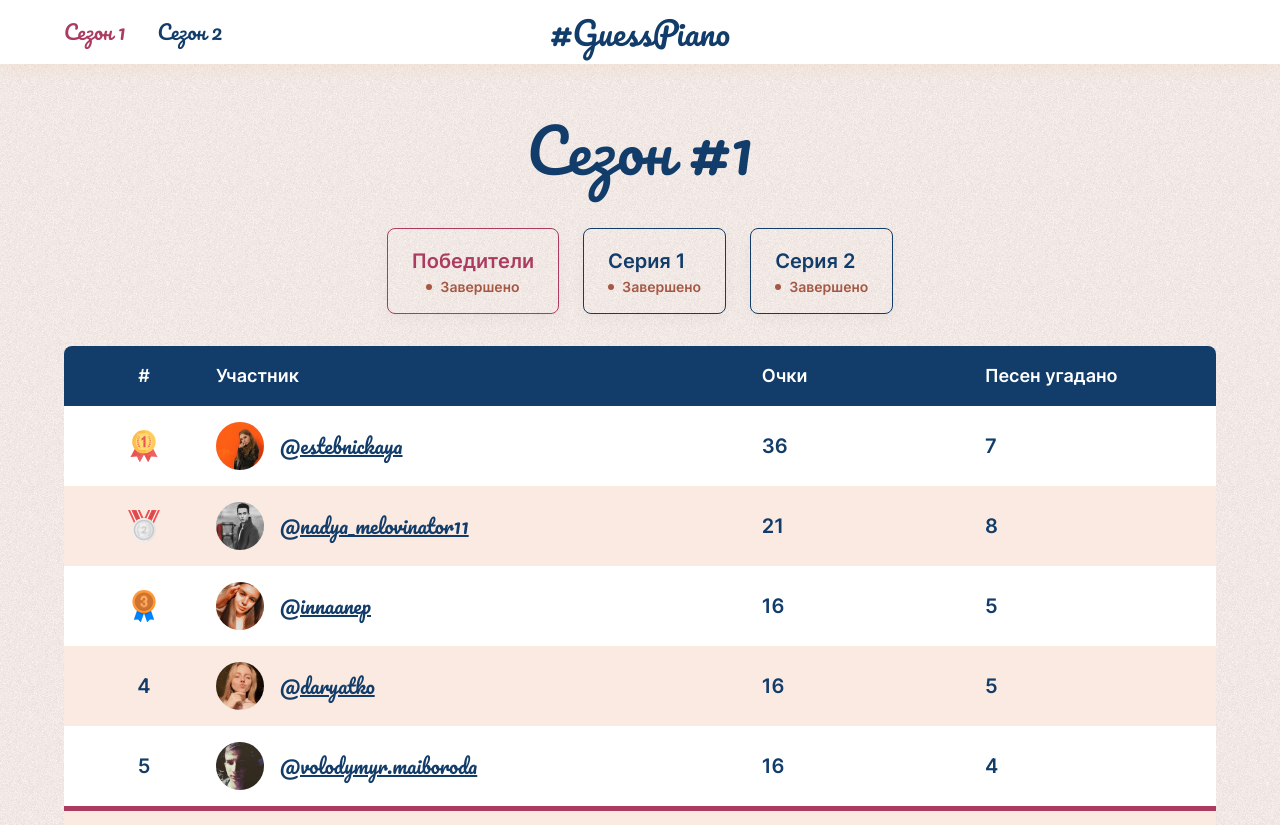
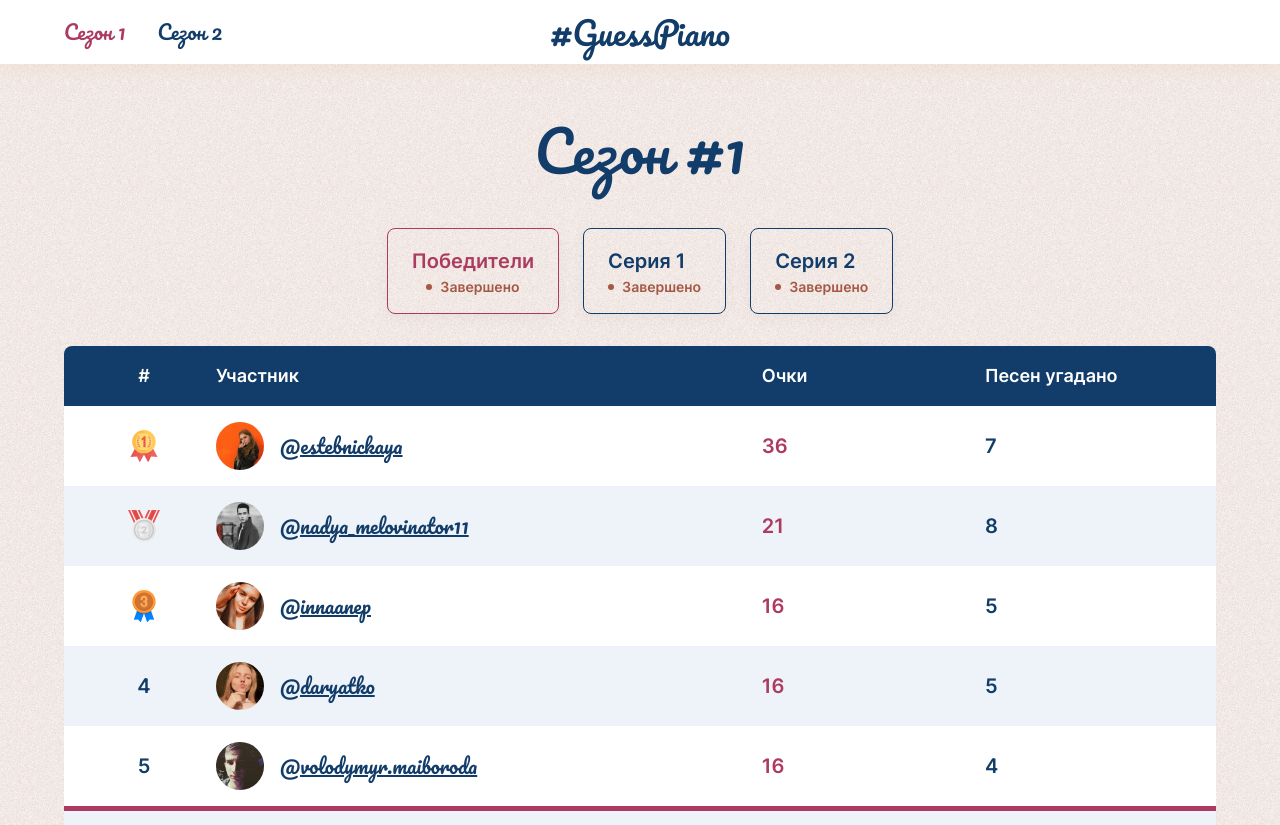
Before and after one commit to ardier16/guess-piano, a Nuxt app: page /season-1 in a window 1280 px wide. Shown: the top 825 px of the page. Built offline with nearby package versions, Linux system fonts and the light colour scheme.

Commit message:
Update mobile styles

```diff
--- a/components/EpisodeViewer.vue
+++ b/components/EpisodeViewer.vue
@@ -11,7 +11,6 @@
     <song-viewer
       v-for="(song, i) in episode.songs"
       :key="i"
-      class="episode-viewer__row table__row"
       :song="song"
       :index="i"
     />
@@ -36,13 +35,7 @@ export default {
 
 .episode-viewer {
   &__row {
-    display: grid;
     grid-template-columns: 0.2fr 0.9fr 1fr 0.2fr 0.6fr;
-
-    @include respond-to(sm) {
-      grid-template-columns: 32px 220px 320px 64px 96px;
-      width: 832px;
-    }
   }
 }
 </style>
--- a/components/InstagramProfile.vue
+++ b/components/InstagramProfile.vue
@@ -60,6 +60,11 @@ export default {
     border-radius: 50%;
     z-index: 1;
 
+    @include respond-to(sm) {
+      width: 40px;
+      height: 40px;
+    }
+
     &-stub {
       @include typo(h500);
 
@@ -74,6 +79,11 @@ export default {
       display: flex;
       justify-content: center;
       align-items: center;
+
+      @include respond-to(sm) {
+        width: 40px;
+        height: 40px;
+      }
     }
   }
 
@@ -82,6 +92,13 @@ export default {
 
     margin-left: spacing(400);
     font-family: var(--logo-font-family);
+
+    @include respond-to(sm) {
+      @include typo(h300, medium);
+
+      word-break: break-all;
+      margin-left: spacing(300);
+    }
   }
 
   &--short &__name {
--- a/components/SeasonViewer.vue
+++ b/components/SeasonViewer.vue
@@ -121,6 +121,7 @@ export default {
       grid-auto-flow: row;
       padding: spacing(300) spacing(400);
       width: 100%;
+      text-align: center;
     }
 
     &:hover {
--- a/components/SeasonWinners.vue
+++ b/components/SeasonWinners.vue
@@ -5,9 +5,17 @@
         #
       </p>
 
-      <p>Участник</p>
-      <p>Очки</p>
-      <p>Песен угадано</p>
+      <p class="table__cell">
+        Участник
+      </p>
+
+      <p class="table__cell">
+        Очки
+      </p>
+
+      <p class="table__cell">
+        Песен угадано
+      </p>
     </div>
 
     <div
@@ -34,12 +42,24 @@
         :name="winner.player"
       />
 
-      <p class="season-winners__points">
-        {{ winner.points }}
+      <p class="season-winners__points table__cell">
+        <span class="table__cell-lbl">
+          Всего очков
+        </span>
+
+        <span class="table__cell-val">
+          {{ winner.points }}
+        </span>
       </p>
 
-      <p class="season-winners__guessed">
-        {{ winner.guessed }}
+      <p class="season-winners__guessed table__cell">
+        <span class="table__cell-lbl">
+          Песен угадано
+        </span>
+
+        <span class="table__cell-val">
+          {{ winner.guessed }}
+        </span>
       </p>
     </div>
   </div>
@@ -119,12 +139,16 @@ export default {
     grid-template-columns: 128px 1fr 0.4fr 0.4fr;
 
     @include respond-to(sm) {
-      grid-template-columns: 48px 320px 64px 72px;
-      width: 556px;
+      grid-template: "place winner" "points points" "songs songs";
+      grid-template-columns: auto 1fr;
     }
 
     &--bordered {
       border-bottom: 5px solid color(text-primary);
+
+      @include respond-to(sm) {
+        border-radius: 8px 8px 0 0;
+      }
     }
   }
 
@@ -132,14 +156,43 @@ export default {
     display: flex;
     justify-content: center;
 
+    @include respond-to(sm) {
+      grid-area: place;
+    }
+
     &-img {
       width: 32px;
       height: 48px;
     }
   }
 
+  &__winner {
+    @include respond-to(sm) {
+      grid-area: winner;
+    }
+  }
+
+  &__points {
+    @include typo(h400, medium);
+
+    color: color(text-primary);
+
+    @include respond-to(sm) {
+      grid-area: points;
+      border-top: 2px solid color(block-border);
+      padding-top: spacing(300);
+    }
+  }
+
+  &__guessed {
+    @include respond-to(sm) {
+      grid-area: songs;
+      border-top: 1px solid color(block-border);
+      padding-top: spacing(300);
+    }
+  }
+
   &__id,
-  &__points,
   &__guessed {
     @include typo(h400, medium);
 
--- a/components/SongViewer.vue
+++ b/components/SongViewer.vue
@@ -1,5 +1,5 @@
 <template>
-  <div class="song-viewer__row table__row">
+  <div class="song-viewer table__row">
     <p class="song-viewer__id">
       {{ index + 1 }}
     </p>
@@ -8,16 +8,33 @@
       {{ song.name }}
     </p>
 
+    <p class="song-viewer__winner table__cell">
+      <span class="table__cell-lbl">
+        Победитель
+      </span>
+
       <instagram-profile
-      class="song-viewer__winner"
+        class="song-viewer__winner-val table__cell-val"
         :name="song.winner"
       />
-
-    <p class="song-viewer__points">
-      {{ song.points }}
     </p>
 
-    <div class="song-viewer__guessers">
+    <p class="song-viewer__points table__cell">
+      <span class="table__cell-lbl">
+        Очки
+      </span>
+
+      <span class="table__cell-val">
+        {{ song.points }}
+      </span>
+    </p>
+
+    <div class="song-viewer__guessers table__cell">
+      <span class="table__cell-lbl">
+        Угадавшие
+      </span>
+
+      <div class="table__cell-val">
         <div
           v-if="isGuessersShown"
           class="song-viewer__guessers-items"
@@ -46,6 +63,7 @@
         </p>
       </div>
     </div>
+  </div>
 </template>
 
 <script>
@@ -69,7 +87,21 @@ export default {
 </script>
 
 <style lang="scss" scoped>
+@import "./styles/table";
+
 .song-viewer {
+  display: grid;
+  grid-template-columns: 0.2fr 0.9fr 1fr 0.2fr 0.6fr;
+
+  @include respond-to(sm) {
+    grid-template:
+      "id song"
+      "winner winner"
+      "points points"
+      "guessers guessers";
+    grid-template-columns: auto 1fr;
+  }
+
   &__id,
   &__guessers-stub {
     @include typo(h300, medium);
@@ -77,22 +109,52 @@ export default {
     color: color(text);
   }
 
+  &__id {
+    @include respond-to(sm) {
+      grid-area: id;
+    }
+  }
+
   &__name {
     @include typo(h300, medium);
 
     color: color(text);
+
+    @include respond-to(sm) {
+      grid-area: song;
+    }
+  }
+
+  &__winner {
+    @include respond-to(sm) {
+      grid-area: winner;
+      border-top: 2px solid color(block-border);
+      padding-top: spacing(300);
+    }
   }
 
   &__points {
     @include typo(h300, medium);
 
     color: color(text);
+
+    @include respond-to(sm) {
+      grid-area: points;
+    }
   }
 
   &__guessers {
+    @include respond-to(sm) {
+      grid-area: guessers;
+    }
+
     &-items {
       display: grid;
       gap: spacing(300);
+
+      @include respond-to(sm) {
+        justify-items: end;
+      }
     }
 
     &-btn {
@@ -103,5 +165,13 @@ export default {
       color: color(text-primary);
     }
   }
+
+  &__points,
+  &__guessers {
+    @include respond-to(sm) {
+      border-top: 1px solid color(block-border);
+      padding-top: spacing(300);
+    }
+  }
 }
 </style>
--- a/components/styles/table.scss
+++ b/components/styles/table.scss
@@ -1,10 +1,11 @@
 .table {
   background-color: color(block-bg);
-  border-radius:8px;
-
+  border-radius: 8px;
 
   @include respond-to(sm) {
-    overflow-x: auto;
+    display: grid;
+    gap: spacing(400);
+    background-color: transparent;
   }
 
   &__row {
@@ -14,8 +15,22 @@
     align-items: center;
     width: 100%;
 
+    @include respond-to(sm) {
+      column-gap: spacing(400);
+      background-color: color(block-bg);
+      border-radius: 8px;
+    }
+
     &:nth-child(odd) {
       background-color: color(block-dark-bg);
+
+      &:last-child {
+        border-radius: 0 0 8px 8px;
+
+        @include respond-to(sm) {
+          border-radius: 8px;
+        }
+      }
     }
 
     &--head:first-child {
@@ -26,12 +41,38 @@
       p {
         @include typo-fw(medium);
       }
+
+      @include respond-to(sm) {
+        display: none;
+      }
     }
   }
 
   &__cell {
+    @include respond-to(sm) {
+      display: grid;
+      grid-template-columns: auto 1fr;
+      gap: spacing(400);
+      align-items: center;
+    }
+
     &--center {
       text-align: center;
     }
+
+    &-lbl {
+      @include typo(h200, medium);
+
+      display: none;
+
+      @include respond-to(sm) {
+        display: initial;
+        color: color(text-secondary);
+      }
+    }
+
+    &-val {
+      justify-self: end;
+    }
   }
 }
--- a/pages/index.vue
+++ b/pages/index.vue
@@ -54,8 +54,8 @@ export default {
     gap: spacing(700);
 
      @include respond-to(sm) {
-      margin-top: spacing(700);
-      gap: spacing(500);
+      margin-top: spacing(600);
+      gap: spacing(400);
     }
   }
 
@@ -75,7 +75,8 @@ export default {
     @include respond-to(sm) {
       @include typo(h500, medium);
 
-      padding: spacing(500);
+      padding: spacing(400);
+      white-space: nowrap;
     }
 
     &:hover {
--- a/styles/colors.scss
+++ b/styles/colors.scss
@@ -1,15 +1,9 @@
 $color-white: #fff;
 $color-black: #000;
 
-$color-gray-100: #f5f4f7;
-$color-gray-200: #ece9ef;
-$color-gray-300: #e2dee7;
-$color-gray-400: #c5bdcf;
-$color-gray-500: #8e839e;
-$color-gray-600: #575060;
-$color-gray-700: #3b3642;
-$color-gray-800: #242127;
-$color-gray-900: #0c0b0d;
+$color-gray-300: #edf3f8;
+$color-gray-500: #d5e0e6;
+$color-gray-700: #4f5861;
 
 $color-red-500: #851c02;
 $color-green-500: #59be06;
--- a/styles/schemes.scss
+++ b/styles/schemes.scss
@@ -5,45 +5,40 @@
     --color-app-bg: #{$color-bisque};
     --color-block-bg: #{$color-white};
     --color-block-light-bg: #{$color-white};
-    --color-block-dark-bg: #{$color-bisque-dark};
-    --color-block-border: #{$color-gray-200};
-    --color-widget-bg: #{$color-white};
+    --color-block-dark-bg: #{$color-gray-300};
+    --color-block-border: #{$color-gray-500};
     --color-overlay-bg: #{transparentize($color-black, 0.3)};
-    --color-header: #{$color-white};
-    --color-footer: #{$color-gray-900};
     // Text
     --color-text: #{$color-blue-dark};
     --color-text-primary: #{$color-pink};
-    --color-text-secondary: #{$color-bisque-dark};
+    --color-text-secondary: #{$color-gray-700};
     --color-text-inverse: #{$color-white};
     --color-text-link: #{$color-blue-500};
     --color-text-error: #{$color-red-500};
     --color-text-success: #{$color-green-500};
     // Scrollbar
-    --color-scrollbar-bg: #{$color-gray-100};
-    --color-scrollbar-thumb: #{$color-gray-700};
+    --color-scrollbar-bg: #{$color-gray-500};
+    --color-scrollbar-thumb: #{$color-blue-dark};
   }
 
   &--dark {
-    --color-app-bg: #{$color-gray-800};
+    --color-app-bg: #{$color-blue-dark};
     --color-block-bg: #{$color-white};
-    --color-block-light-bg: #{$color-gray-800};
-    --color-block-dark-bg: #{$color-gray-900};
+    --color-block-light-bg: #{$color-blue-500};
+    --color-block-dark-bg: #{$color-gray-500};
     --color-block-border: #{$color-gray-500};
-    --color-widget-bg: #{$color-gray-700};
     --color-overlay-bg: #{transparentize($color-black, 0.3)};
-    --color-header: #{$color-gray-800};
-    --color-footer: #{$color-gray-900};
+    --color-header: #{$color-gray-500};
     // Text
-    --color-text: #{$color-gray-100};
+    --color-text: #{$color-gray-500};
     --color-text-primary: #{$color-blue-500};
-    --color-text-secondary: #{$color-gray-400};
-    --color-text-inverse: #{$color-gray-100};
+    --color-text-secondary: #{$color-gray-500};
+    --color-text-inverse: #{$color-gray-500};
     --color-text-link: #{$color-blue-500};
     --color-text-error: #{$color-red-500};
     --color-text-success: #{$color-green-500};
     // Scrollbar
-    --color-scrollbar-bg: #{$color-gray-100};
-    --color-scrollbar-thumb: #{$color-gray-700};
+    --color-scrollbar-bg: #{$color-gray-500};
+    --color-scrollbar-thumb: #{$color-gray-500};
   }
 }
--- a/styles/typo.scss
+++ b/styles/typo.scss
@@ -14,7 +14,7 @@
   --typo-fs-h400: 20px;
   --typo-fs-h500: 32px;
   --typo-fs-h600: 48px;
-  --typo-fs-h700: 60px;
+  --typo-fs-h700: 56px;
   --typo-fs-h800: 108px;
 
   // Line-height
```
Lines whose indentation alone changed are shown as unchanged.
